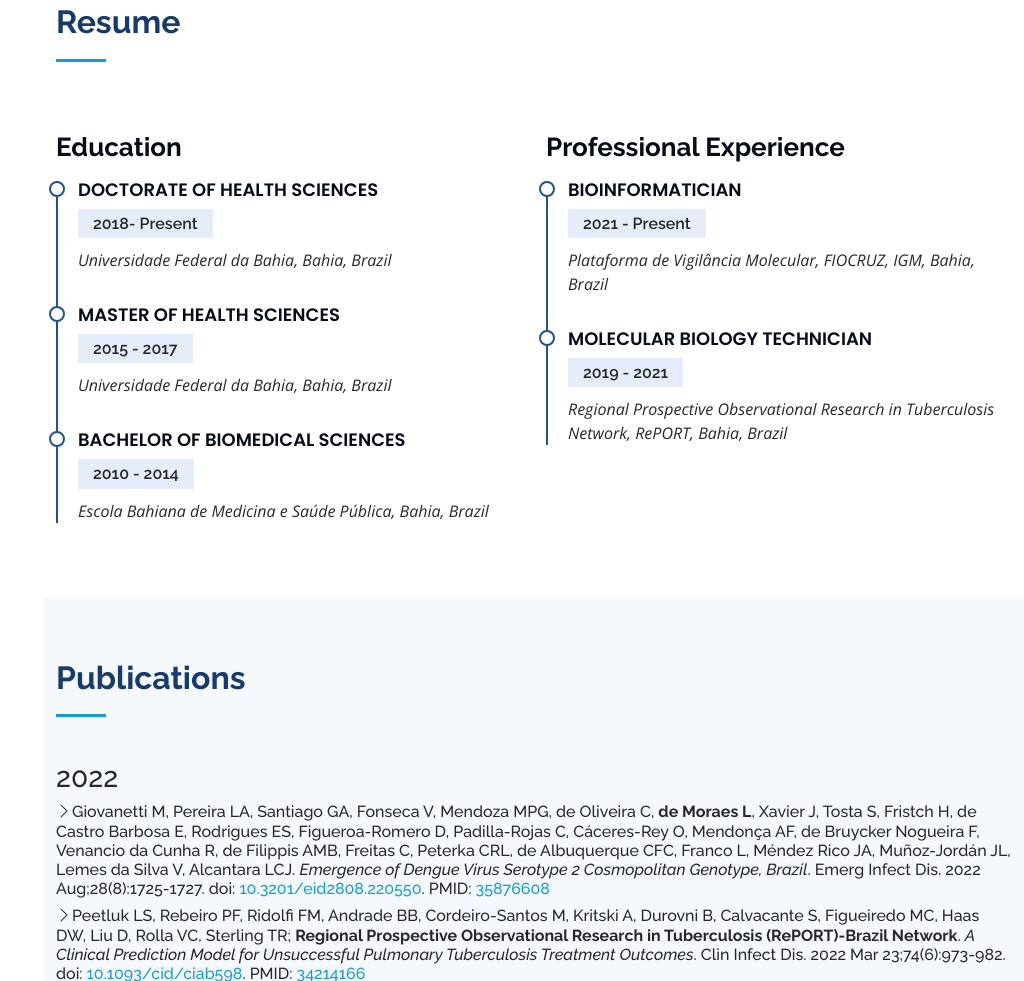
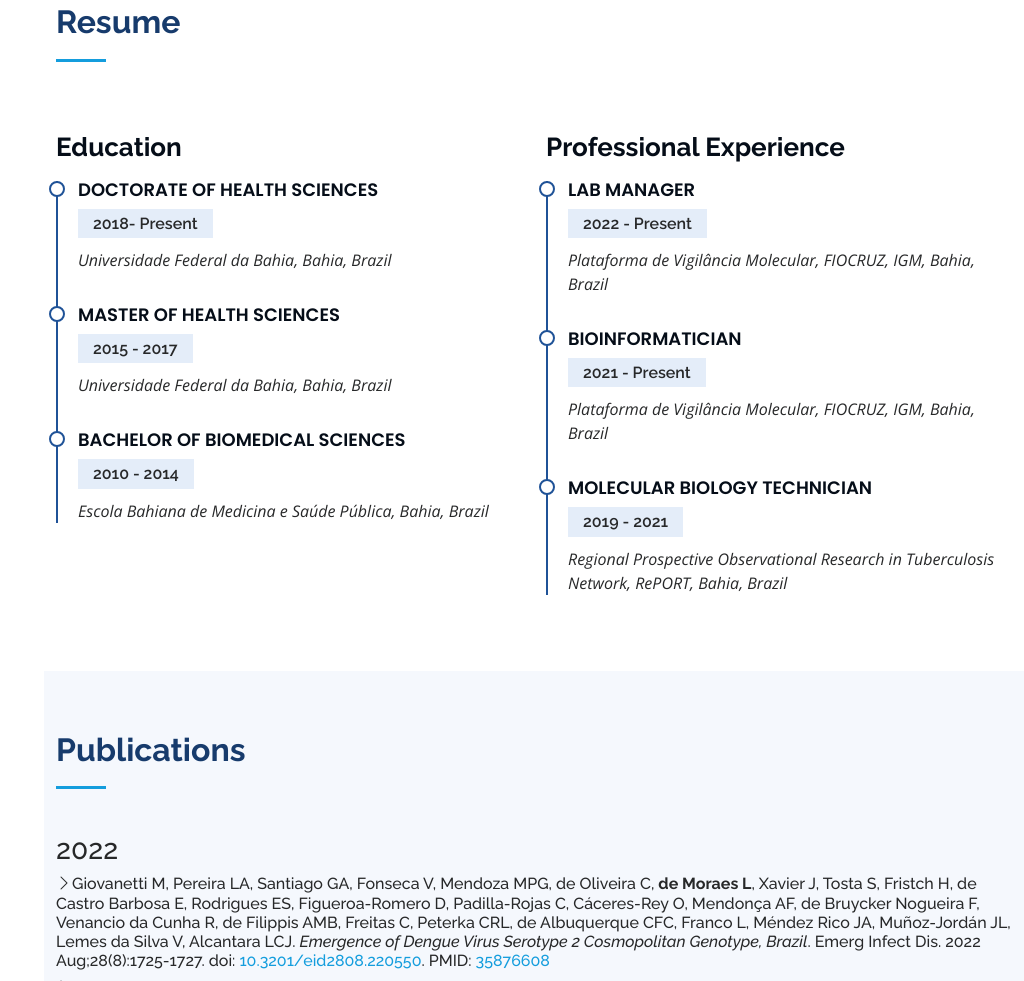
Before and after one commit to lpmor22/lpmor22.github.io, a plain HTML site: page index.html in a window 1280 px wide. Shown: the part 2520-3501 px from the top of the page, without its empty margins (256-1280 px from the left). Drawn offline with nearby package versions, Linux system fonts and the light colour scheme.

Commit message:
Update index.html

```diff
--- a/index.html
+++ b/index.html
@@ -255,6 +255,11 @@
           <div class="col-lg-6" data-aos="fade-up" data-aos-delay="100">
             <h3 class="resume-title">Professional Experience</h3>
             <div class="resume-item">
+              <h4>Lab Manager</h4>
+              <h5>2022 - Present</h5>
+              <p><em>Plataforma de Vigilância Molecular, FIOCRUZ, IGM, Bahia, Brazil</em></p>
+            </div>
+            <div class="resume-item">
               <h4>Bioinformatician</h4>
               <h5>2021 - Present</h5>
               <p><em>Plataforma de Vigilância Molecular, FIOCRUZ, IGM, Bahia, Brazil</em></p>
```
